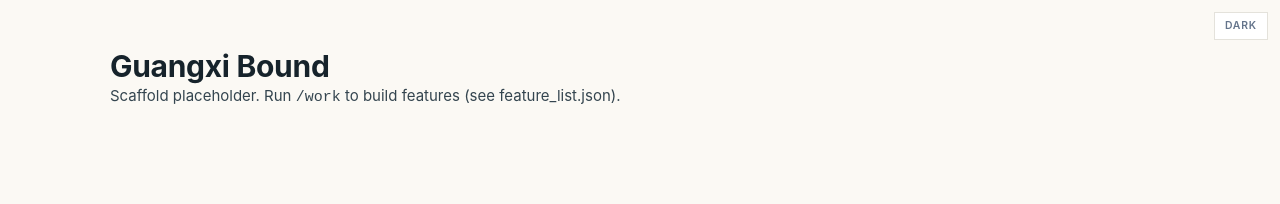
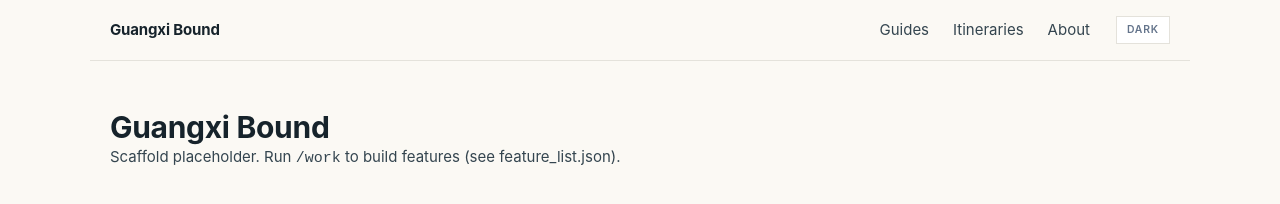
Before and after one commit to KeyongL/guangxi-guide-tour, an Astro site: page / in a window 1280 px wide. Built offline with nearby package versions, Linux system fonts and the light colour scheme; Astro itself is replaced by a stand-in of ours; no server answers.

Commit message:
feat: 完成 F008 [auto]
Co-Authored-By: Claude Fable 5 <noreply@anthropic.com>

```diff
--- a/feature_list.json
+++ b/feature_list.json
@@ -61,7 +61,7 @@
     "milestone": "V1",
     "description": "顶部导航：品牌名 + Guides / Itineraries / About + 深色切换；375px 下可用（不溢出、可点）",
     "steps": ["全部页面渲染统一导航", "375px 下导航项可点、不横向溢出", "深色切换按钮生效"],
-    "passes": false
+    "passes": true
   },
   {
     "id": "F009",
--- a/src/layouts/BaseLayout.astro
+++ b/src/layouts/BaseLayout.astro
@@ -27,7 +27,15 @@ const { title, description, image } = Astro.props;
     <BaseHead title={title} description={description} image={image} />
   </head>
   <body>
-    <button class="theme-toggle" id="theme-toggle" type="button" aria-label="Toggle color theme">Dark</button>
+    <header class="site-header">
+      <a class="brand" href="/">Guangxi Bound</a>
+      <nav class="site-nav" aria-label="Main">
+        <a href="/guides/">Guides</a>
+        <a href="/itineraries/">Itineraries</a>
+        <a href="/about/">About</a>
+      </nav>
+      <button class="theme-toggle" id="theme-toggle" type="button" aria-label="Toggle color theme">Dark</button>
+    </header>
     <slot />
     <script>
       const btn = document.getElementById('theme-toggle');
--- a/src/styles/global.css
+++ b/src/styles/global.css
@@ -104,10 +104,42 @@ main {
   padding: 48px 20px;
 }
 
+/* 顶部导航（F008）：品牌 + 三链接 + 深色切换。
+   375px 不做汉堡：flex-wrap 换行收纳，链接纵向 padding 保证 ≥40px 点击高度。 */
+.site-header {
+  display: flex;
+  flex-wrap: wrap;
+  align-items: center;
+  column-gap: 24px;
+  max-width: 1100px;
+  margin: 0 auto;
+  padding: 8px 20px;
+  border-bottom: 1px solid var(--border);
+}
+
+.brand {
+  color: var(--ink);
+  font-weight: 650;
+  letter-spacing: -0.01em;
+  padding: 8px 0;
+  white-space: nowrap;
+}
+.brand:hover { color: var(--primary); }
+
+.site-nav {
+  display: flex;
+  column-gap: 20px;
+  margin-left: auto;
+}
+
+.site-nav a {
+  color: var(--text);
+  padding: 10px 2px;
+  white-space: nowrap;
+}
+.site-nav a:hover { color: var(--primary); }
+
 .theme-toggle {
-  position: fixed;
-  top: 12px;
-  right: 12px;
   background: var(--surface);
   border: 1px solid var(--border);
   color: var(--muted);
```
Also changed, not shown: src/pages/guides.astro (added, +13 -0 lines), src/pages/itineraries.astro (added, +13 -0 lines).
